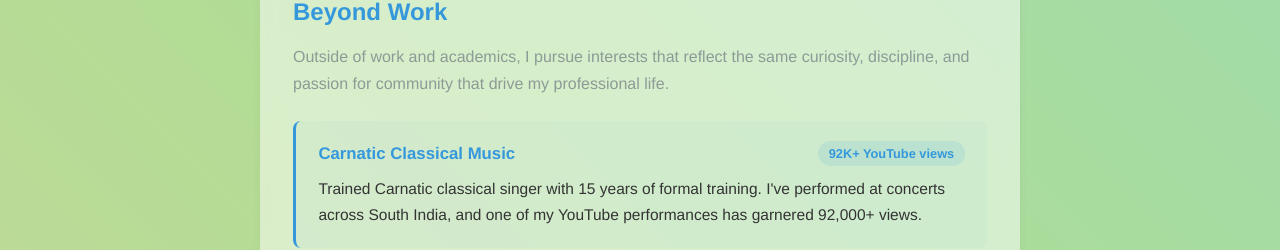
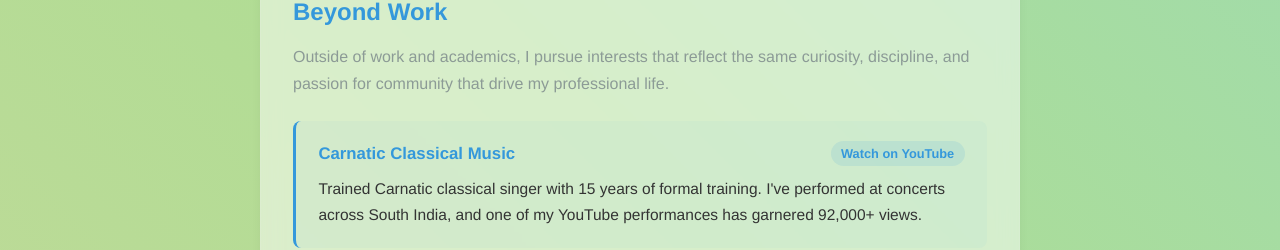
Before and after one commit to vidyullathaks/vidyullathaks.github.io, a SvelteKit app: page /about in a window 1280 px wide. Shown: the part 1514-1764 px from the top of the page. Built offline with nearby package versions, Linux system fonts and the light colour scheme.

Commit message:
Add YouTube link to Carnatic music entry in Beyond Work section
https://claude.ai/code/session_0117YSmBYrsojba35YRmvFFL

```diff
--- a/src/lib/data/portfolio.json
+++ b/src/lib/data/portfolio.json
@@ -320,7 +320,9 @@
       {
         "category": "Carnatic Classical Music",
         "description": "Trained Carnatic classical singer with 15 years of formal training. I've performed at concerts across South India, and one of my YouTube performances has garnered 92,000+ views.",
-        "highlight": "92K+ YouTube views"
+        "highlight": "92K+ YouTube views",
+        "link": "https://www.youtube.com/watch?v=OU5HL7rq0ko",
+        "linkLabel": "Watch on YouTube"
       },
       {
         "category": "Hiking & Adventure",
--- a/src/lib/stores/portfolio.ts
+++ b/src/lib/stores/portfolio.ts
@@ -74,6 +74,8 @@ export interface BeyondWorkItem {
   category: string;
   description: string;
   highlight: string;
+  link?: string;
+  linkLabel?: string;
 }
 
 export interface BeyondWork {
--- a/src/routes/about/+page.svelte
+++ b/src/routes/about/+page.svelte
@@ -59,7 +59,13 @@
 						<div class="beyond-item">
 							<div class="beyond-header">
 								<h3>{item.category}</h3>
-								<span class="beyond-highlight">{item.highlight}</span>
+								<div class="beyond-header-right">
+									{#if item.link}
+										<a href={item.link} target="_blank" rel="noopener noreferrer" class="beyond-link">{item.linkLabel ?? item.highlight}</a>
+									{:else}
+										<span class="beyond-highlight">{item.highlight}</span>
+									{/if}
+								</div>
 							</div>
 							<p>{item.description}</p>
 						</div>
@@ -162,6 +168,11 @@
 		margin: 0;
 	}
 
+	.beyond-header-right {
+		display: flex;
+		align-items: center;
+	}
+
 	.beyond-highlight {
 		font-size: 0.8rem;
 		font-weight: 600;
@@ -170,6 +181,23 @@
 		background: rgba(var(--color-primary-rgb), 0.12);
 		color: var(--color-primary);
 		white-space: nowrap;
+	}
+
+	.beyond-link {
+		font-size: 0.8rem;
+		font-weight: 600;
+		padding: 0.2rem 0.65rem;
+		border-radius: 20px;
+		background: rgba(var(--color-primary-rgb), 0.12);
+		color: var(--color-primary);
+		white-space: nowrap;
+		text-decoration: none;
+		transition: background 0.2s ease, color 0.2s ease;
+	}
+
+	.beyond-link:hover {
+		background: rgba(var(--color-primary-rgb), 0.25);
+		color: var(--color-primary);
 	}
 
 	.beyond-item p {
```
